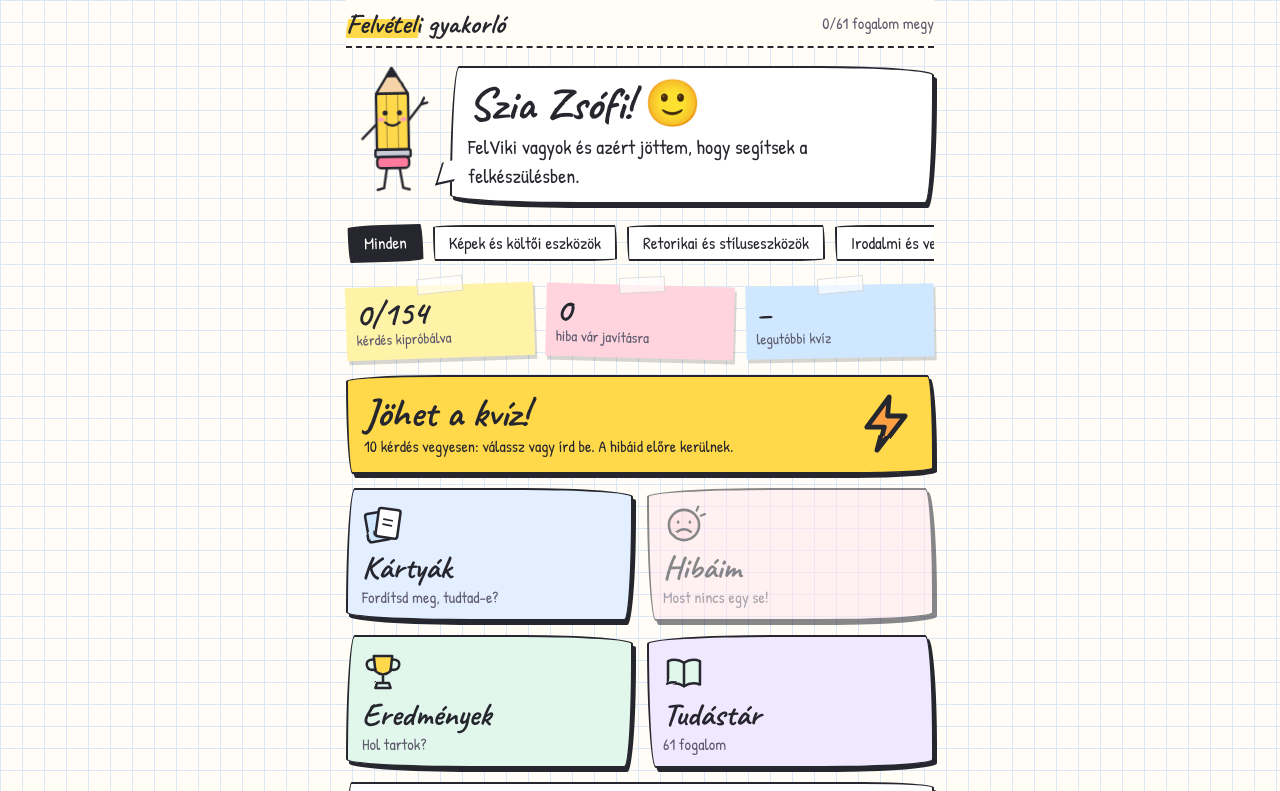
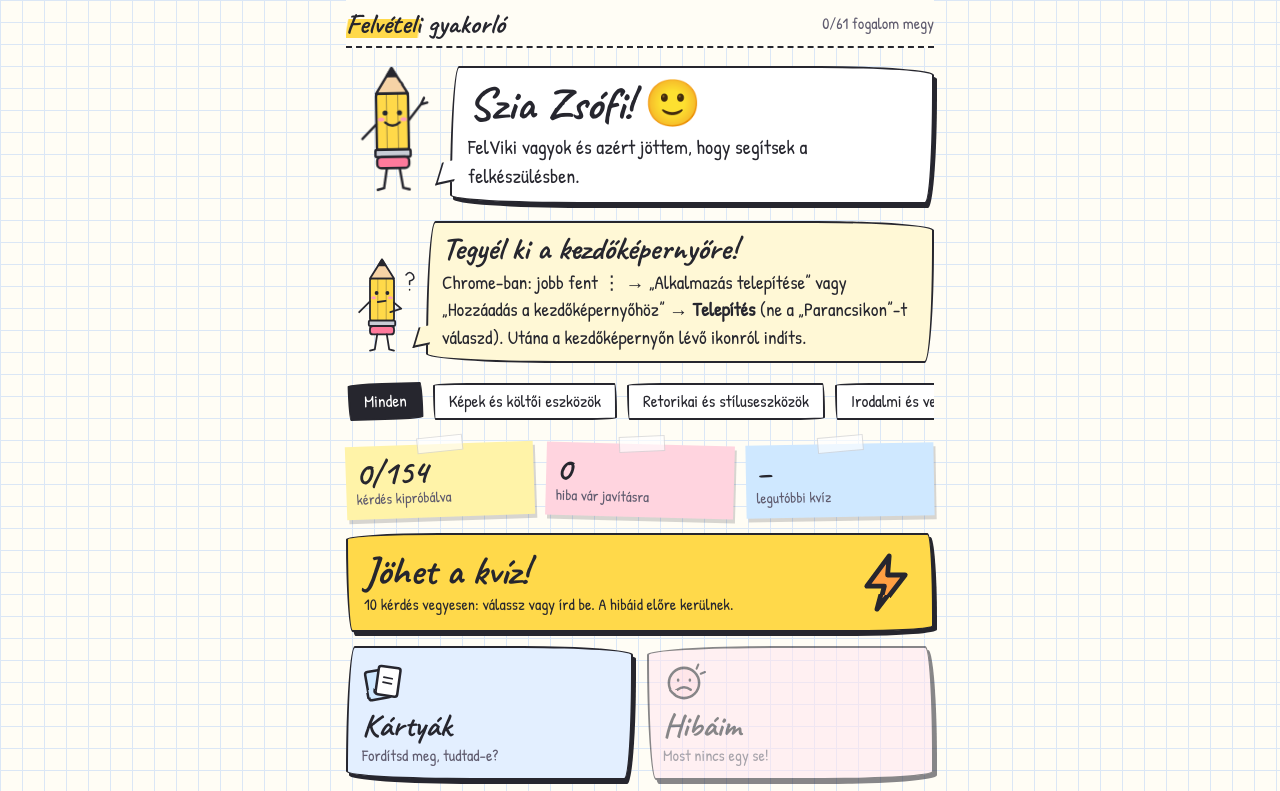
Before and after one commit to istvanhuszar/felveteli-gyakorlo, a plain HTML site: page index.html in a window 1280 px wide. Both pictures are taken after a click on the button "Felvételi gyakorló". Shown: the top 791 px of the page. Drawn offline with Linux system fonts and the light colour scheme.

Commit message:
Telepítés gomb és útmutató a kezdőlapon
Co-Authored-By: Claude Opus 5.5 <noreply@anthropic.com>
Claude-Session: https://claude.ai/code/session_018iGKTKgCmtJsLT6UdqAc9o

```diff
--- a/index.html
+++ b/index.html
@@ -264,6 +264,17 @@ function resultPraise(pct, prevPct) {
 }
 
 const QUIZ_LEN = 10;
+// Telepítés appként (csak a GitHub-os változatban)
+let installEvt = null;
+const isStandalone = () => { try { return matchMedia('(display-mode: standalone)').matches || matchMedia('(display-mode: fullscreen)').matches || navigator.standalone === true; } catch (e) { return false; } };
+window.addEventListener('beforeinstallprompt', e => { e.preventDefault(); installEvt = e; if (current === 'home' && KB) renderHome(); });
+window.addEventListener('appinstalled', () => { installEvt = null; if (current === 'home' && KB) renderHome(); });
+function installBox() {
+  if (window.claude || isStandalone()) return '';
+  return `<div class="say"><div>${felviki('think')}</div><div class="fb" style="background:#fff8d6"><b class="k" style="color:var(--ink)">Tegyél ki a kezdőképernyőre!</b>
+    ${installEvt ? `<span>Így igazi appként, teljes képernyőn nyílok meg, internet nélkül is.</span><button class="btn" id="installBtn" type="button" style="margin-top:6px">Telepítés</button>`
+      : `<span>Chrome-ban: jobb fent ⋮ → „Alkalmazás telepítése” vagy „Hozzáadás a kezdőképernyőhöz” → <b>Telepítés</b> (ne a „Parancsikon”-t válaszd). Utána a kezdőképernyőn lévő ikonról indíts.</span>`}</div></div>`;
+}
 const LS_KEY = 'zsofi-felveteli-progress-v1';
 
 let KB = null, cardById = {}, catName = {};
@@ -359,6 +370,7 @@ function renderHome() {
       <div class="bob">${felviki('wave')}</div>
       <div class="bubble pop"><h1>Szia Zsófi! 🙂</h1><p>FelViki vagyok és azért jöttem, hogy segítsek a felkészülésben.</p></div>
     </div>
+    ${installBox()}
     ${chipsHtml()}
     <div class="stats">
       <div class="stat"><b>${answered}/${qs.length}</b><span>kérdés kipróbálva</span></div>
@@ -377,6 +389,7 @@ function renderHome() {
     ${cloudNote()}
   </section>`;
   bindChips(renderHome);
+  if ($('#installBtn')) $('#installBtn').onclick = async () => { const e = installEvt; installEvt = null; try { e.prompt(); await e.userChoice; } catch (err) {} renderHome(); };
   $('#tQuiz').onclick = () => startQuiz(false);
   $('#tWrong').onclick = () => startQuiz(true);
   $('#tCards').onclick = () => go('cards', startCards);
--- a/sw.js
+++ b/sw.js
@@ -1,5 +1,5 @@
-/* Felvételi gyakorló – offline service worker (verzió: ee00bd0a88) */
-const CACHE = 'felveteli-ee00bd0a88';
+/* Felvételi gyakorló – offline service worker (verzió: 3f823c3f04) */
+const CACHE = 'felveteli-3f823c3f04';
 const ASSETS = ['./', './index.html', './tudastar.json', './manifest.json', './icon-192.png', './icon-512.png', './icon-maskable.png'];
 self.addEventListener('install', e => { e.waitUntil(caches.open(CACHE).then(c => c.addAll(ASSETS)).then(() => self.skipWaiting())); });
 self.addEventListener('activate', e => { e.waitUntil(caches.keys().then(ks => Promise.all(ks.filter(k => k !== CACHE).map(k => caches.delete(k)))).then(() => self.clients.claim())); });
```
Also changed, not shown: manifest.json, 1 other file.
